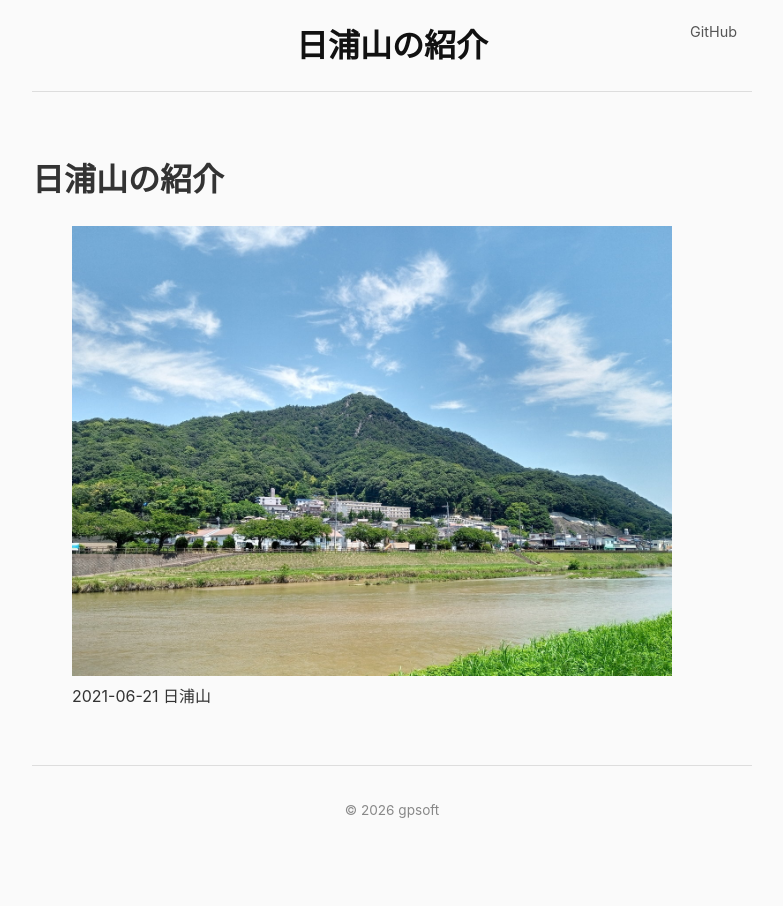
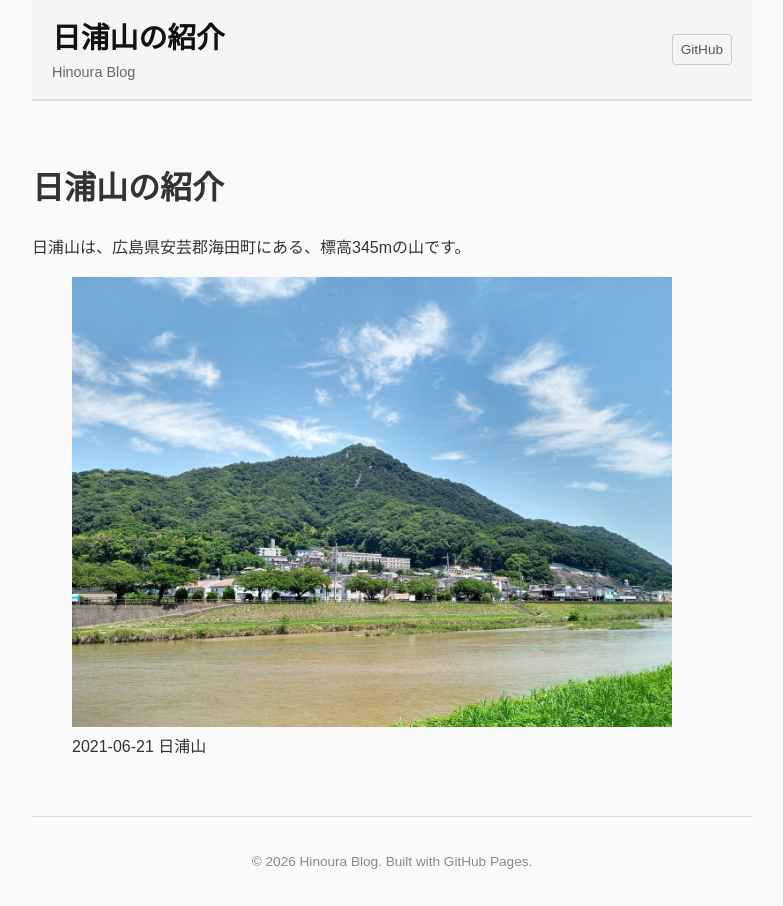
Before and after one commit to gpsoft/hinoura, a Jekyll site: the page built from docs/index.md, in a window 1280 px wide. Shown: the whole page, without its empty margins (248-1031 px from the left). Built offline with Jekyll 4.4.1, drawn with Linux system fonts in a browser that asks for light colours.

Commit message:
Apply new design

```diff
--- a/docs/_config.yml
+++ b/docs/_config.yml
@@ -1,3 +1,4 @@
 title: 日浦山の紹介
 markdown: kramdown
-repo: https://github.com/gpsoft/hinoura
+baseurl: "/hinoura"
+repo: "https://github.com/gpsoft/hinoura"
--- a/docs/_layouts/default.html
+++ b/docs/_layouts/default.html
@@ -4,13 +4,18 @@
   <meta charset="utf-8">
   <meta name="viewport" content="width=device-width, initial-scale=1.0">
   <title>{{ page.title }} | {{ site.title }}</title>
-  <link rel="stylesheet" href="/hinoura/assets/style.css">
+  <link rel="stylesheet" href="{{ site.baseurl }}/assets/style.css">
 </head>
 <body>
 
 <header>
-  <h1><a href="/">{{ site.title }}</a></h1>
-  <a class="github-link" href="{{ site.repo }}" target="_blank" rel="noopener">GitHub</a>
+  <div class="header-inner">
+    <div class="site-title">
+      <h1><a href="{{ site.baseurl }}/">{{ site.title }}</a></h1>
+      <p class="site-subtitle">Hinoura Blog</p>
+    </div>
+    <a class="github-link" href="{{ site.repo }}" target="_blank" rel="noopener">GitHub</a>
+  </div>
 </header>
 
 <main>
@@ -18,7 +23,7 @@
 </main>
 
 <footer>
-  <p>&copy; 2026 gpsoft</p>
+  <p>&copy; 2026 Hinoura Blog. Built with GitHub Pages.</p>
 </footer>
 
 </body>
--- a/docs/assets/style.css
+++ b/docs/assets/style.css
@@ -1,6 +1,8 @@
 /* 全体 */
 body {
-  font-family: -apple-system, BlinkMacSystemFont, "Segoe UI", Roboto, Helvetica, Arial, sans-serif;
+  font-family: "Hiragino Kaku Gothic Pro", "ヒラギノ角ゴ Pro",
+               "Yu Gothic", "YuGothic", "メイリオ", Meiryo,
+               "Noto Sans JP", "源ノ角ゴシック", sans-serif;
   line-height: 1.6;
   max-width: 720px;
   margin: 0 auto;
@@ -11,34 +13,61 @@ body {
 
 /* ヘッダー */
 header {
-  position: relative;
-  padding: 20px 0;
-  text-align: center;
-  border-bottom: 1px solid #ddd;
+  background-color: #f5f5f5;
+  border-bottom: 2px solid #ddd;
+  padding: 15px 20px;
 }
 
-header h1 {
-  margin: 0;
-  font-size: 2rem;
+header .header-inner {
+  display: flex;
+  justify-content: space-between;
+  align-items: center;
+  max-width: 720px;
+  margin: 0 auto;
 }
 
-header h1 a {
+header .site-title h1 {
+  margin: 0;
+  font-size: 1.8rem;
+}
+
+header .site-title a {
   text-decoration: none;
   color: #111;
 }
 
-/* GitHubリンクを右上に */
+header .site-subtitle {
+  margin: 0;
+  font-size: 0.9rem;
+  color: #666;
+}
+
+/* GitHubリンク */
 .github-link {
-  position: absolute;
-  top: 20px;
-  right: 15px;
-  font-size: 0.9rem;
+  font-size: 0.85rem;
   text-decoration: none;
   color: #555;
+  border: 1px solid #ccc;
+  padding: 4px 8px;
+  border-radius: 4px;
+  transition: background 0.2s, color 0.2s;
 }
 
 .github-link:hover {
-  color: #000;
+  background-color: #333;
+  color: #fff;
+}
+
+/* レスポンシブ */
+@media screen and (max-width: 500px) {
+  header .header-inner {
+    flex-direction: column;
+    align-items: flex-start;
+  }
+
+  .github-link {
+    margin-top: 8px;
+  }
 }
 
 /* メインコンテンツ */
--- a/docs/index.md
+++ b/docs/index.md
@@ -5,6 +5,8 @@ title: 日浦山の紹介
 
 # 日浦山の紹介
 
+日浦山は、広島県安芸郡海田町にある、標高345mの山です。
+
 <figure>
   <img src="img/01_01.jpg" width="600">
   <figcaption>2021-06-21 日浦山</figcaption>
```
